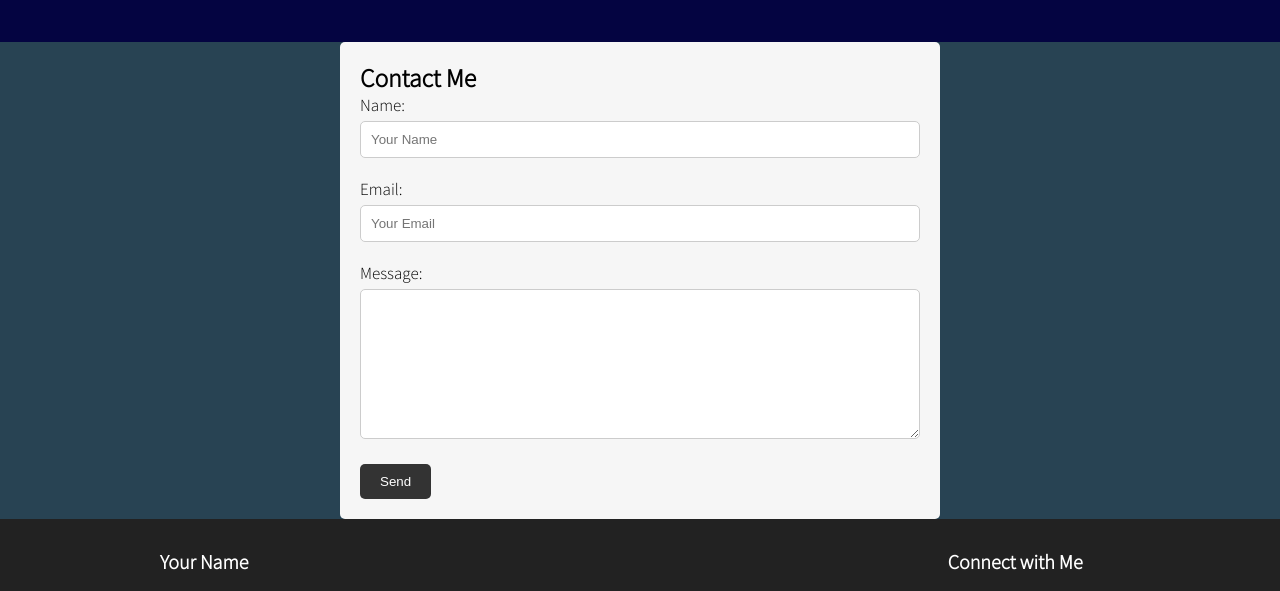
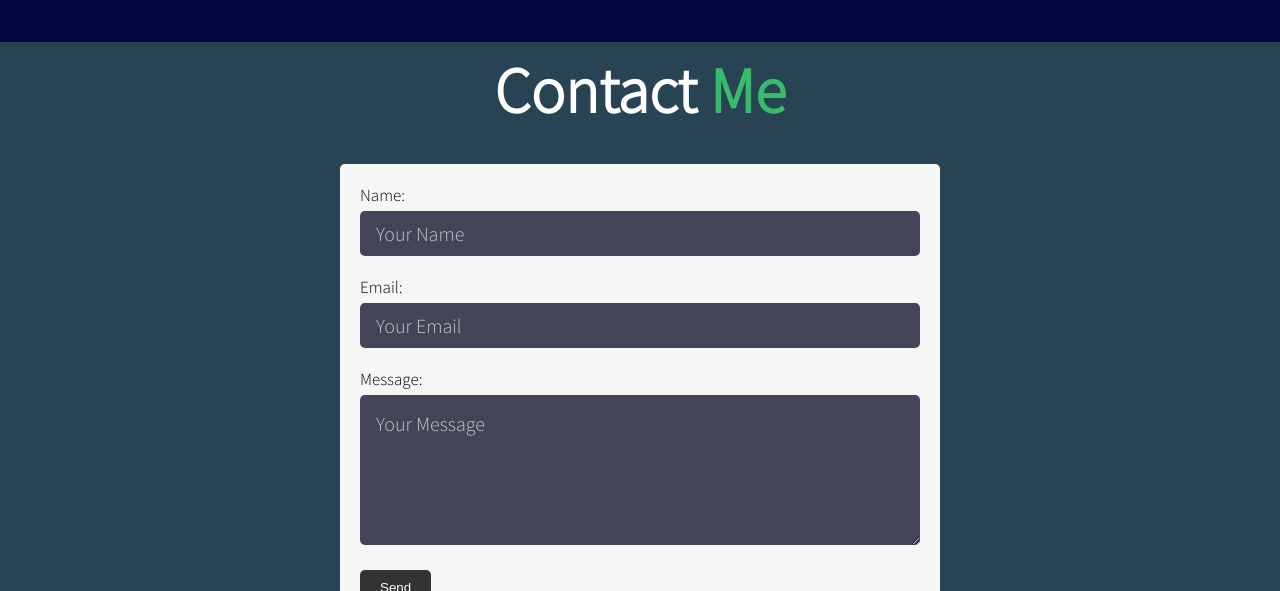
Before and after one commit to BinodAlgo/porfilio-project-2, a plain HTML site: page public/index.html in a window 1280 px wide. Shown: the part 3509-4100 px from the top of the page. Drawn offline with Linux system fonts and the light colour scheme.

Commit message:
final fix HTML contact form and CSS contact form styling

```diff
--- a/public/index.html
+++ b/public/index.html
@@ -294,8 +294,12 @@
   <!-- Contact me  -->
 
   <section class="contact" id="contactme">
+    <div class="contact__container">
+      <div class="contact__title">
+        <h2>Contact <span class="text-green">Me</span></h2>
+      </div>
         <form class="contact-form">
-    <h2>Contact Me</h2>
+      <!-- <h2>Contact Me</h2> -->
       <div class="form-group">
         <label for="name">Name:</label>
         <input type="text" id="name" name="name" placeholder="Your Name" required>
@@ -306,10 +310,11 @@
       </div>
       <div class="form-group">
         <label for="message">Message:</label>
-      <textarea id="message" name="message"></textarea>
+        <textarea id="message" name="message" placeholder="Your Message"></textarea>
       </div>
       <button type="submit">Send</button>
         </form>
+    </div>
   </section>
   <!-- Footer section  -->
 <footer class="footer">
--- a/src/css/styles.css
+++ b/src/css/styles.css
@@ -446,6 +446,8 @@ height: 575px; */
 .contact{
   background:var(--light-dark-color);
   width:100vw;
+  height:90vh;
+  /* margin-bottom:1rem; */
 }
 .contact-form {
   background-color: #f6f6f6;
@@ -455,13 +457,23 @@ height: 575px; */
   height:100%;
   max-width: 600px;
   margin:0 auto;
+  /* margin-bottom:1rem; */
 }
-
+.contact__container{
+  margin:0 auto;
+}
 
 .contact-form  input{
   border:none;
   outline:none;
 }
+.contact__title h2{
+font-size:64px;
+color:var(--pure-color);
+text-align:center;
+margin-bottom:1.5rem;
+}
+
 /* input::placeholder{
   color:var(--dark-color);
   font-size:20px;
@@ -486,8 +498,18 @@ height: 575px; */
   border-radius: 5px;
   padding: 10px;
   width: 100%;
+  border:none;
+  outline:none;
+  background:#444458;
+   font-family: "Source Sans Pro", sans-serif;
+  font-size:20px;
+  color:var(--pure-color);
 }
-
+.form-group *::placeholder{
+  padding:.3em;
+  margin-left:0;
+  color:var(--light-gray-color);
+}
 .form-group textarea {
   height: 150px;
 }
```
Lines whose indentation alone changed are shown as unchanged.
